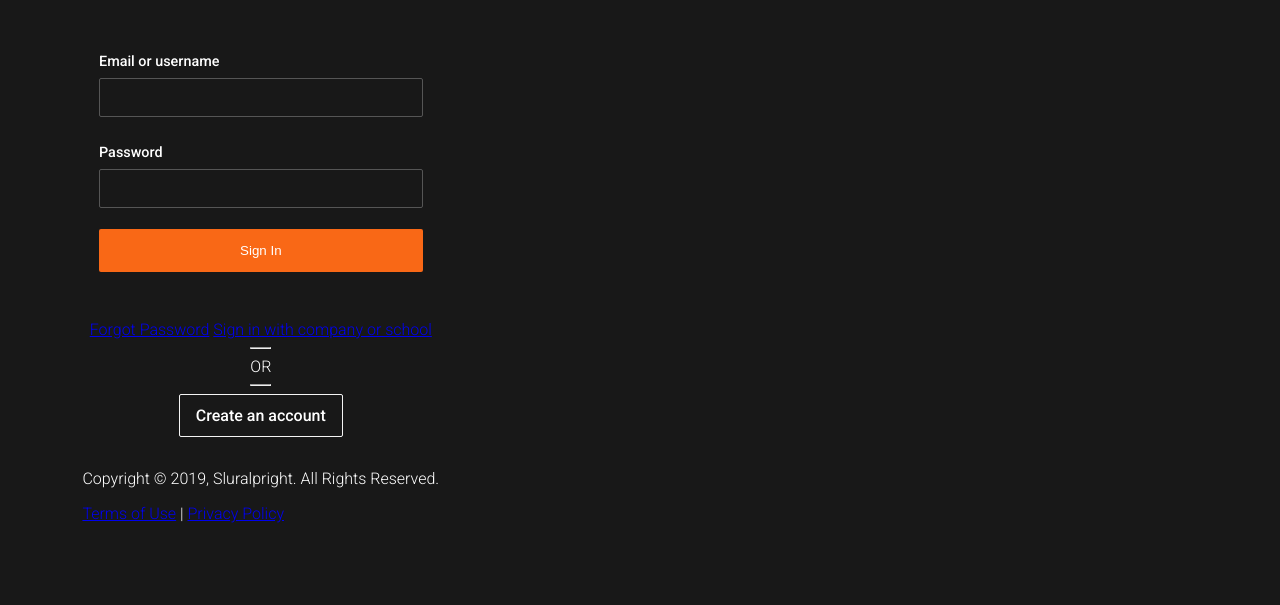
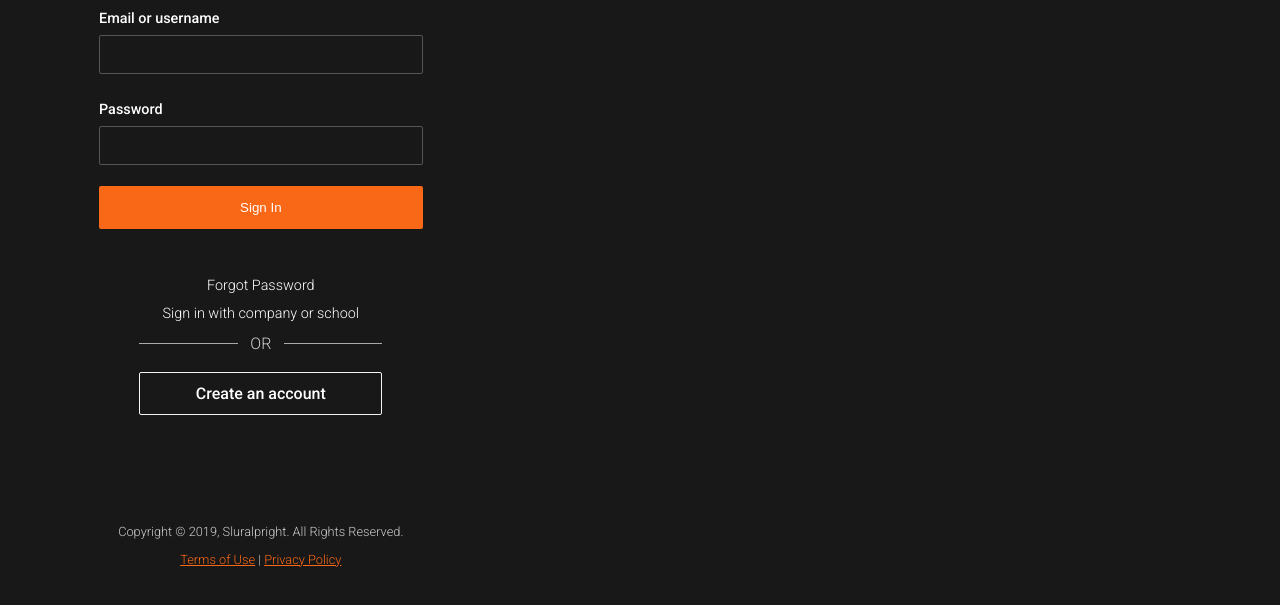
Before and after one commit to charlesmartinreed/Sluralpright, a plain HTML site: page index.html in a window 1280 px wide. Shown: the part 189-794 px from the top of the page. Drawn offline with Linux system fonts and the light colour scheme.

Commit message:
Finish styling for left side of page.

```diff
--- a/style.css
+++ b/style.css
@@ -111,6 +111,52 @@ h6 {
 	line-height: 1.3rem;
 }
 
+/* 60% flex elements */
+#sign-in .secondary-btn,
+.or,
+.links {
+	width: 60%;
+}
+
+/* LINK STYLING */
+#sign-in .links a {
+	display: block;
+	color: #FFF;
+	text-decoration: none;
+	margin-bottom: 0.7rem;
+	text-align: center;
+	font-size: 0.9rem;
+}
+
+/* HR OR styling */
+#sign-in .or {
+	display: -webkit-box;
+	display: -ms-flexbox;
+	display: flex;
+	-webkit-box-orient: horizontal;
+	-webkit-box-direction: normal;
+	    -ms-flex-direction: row;
+	        flex-direction: row;
+	margin-bottom: 1.2rem;
+	-webkit-box-align: center;
+	    -ms-flex-align: center;
+	        align-items: center;
+}
+
+#sign-in .or .bar {
+	-webkit-box-flex: 1;
+	    -ms-flex: auto;
+	        flex: auto;
+	border: none;
+	height: 1px;
+	background: #AAA;
+}
+
+#sign-in .or span {
+	color: #CCC;
+	padding: 0 0.8rem;
+}
+
 /* BUTTONS */
 #sign-in .primary-btn {
 	width: 100%;
@@ -161,6 +207,20 @@ h6 {
 	color: #FF7B39;
 }
 
+/* FOOTER */
+#main-footer {
+	text-align: center;
+	font-size: 0.8rem;
+	color: #CCC;
+	max-width: 80%;
+	padding-top: 5rem;
+}
+
+#main-footer a {
+	text-decoration: underline;
+	color: #F96816;
+}
+
 /* MEDIA QUERIES */
 @media (min-width: 1200px) {
 	#left {
```
